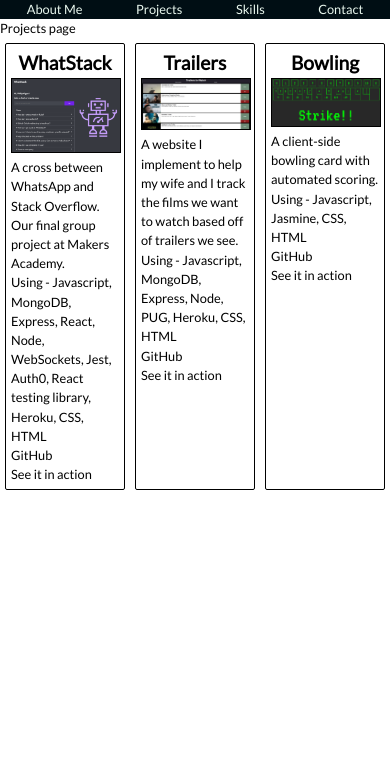
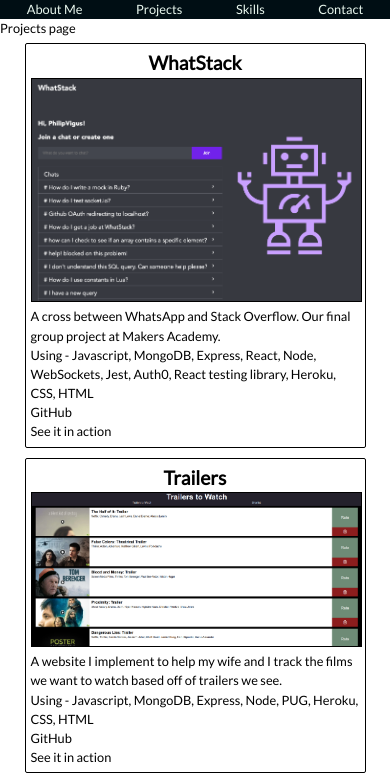
Before and after one commit to PhilipVigus/dev-portfolio, a React (Create React App) app: page /projects in a window 390 px wide. Shown: the top 781 px of the page. Built offline with nearby package versions, Linux system fonts and the light colour scheme.

Commit message:
Add basic responsiveness to project summaries

```diff
--- a/src/components/projects.css
+++ b/src/components/projects.css
@@ -1,3 +1,10 @@
 .project-summaries-container {
   display: flex;
+  margin: 0 5%;
 }
+
+@media (max-width: 1024px) {
+  .project-summaries-container {
+    flex-direction: column;
+  }
+}
```
